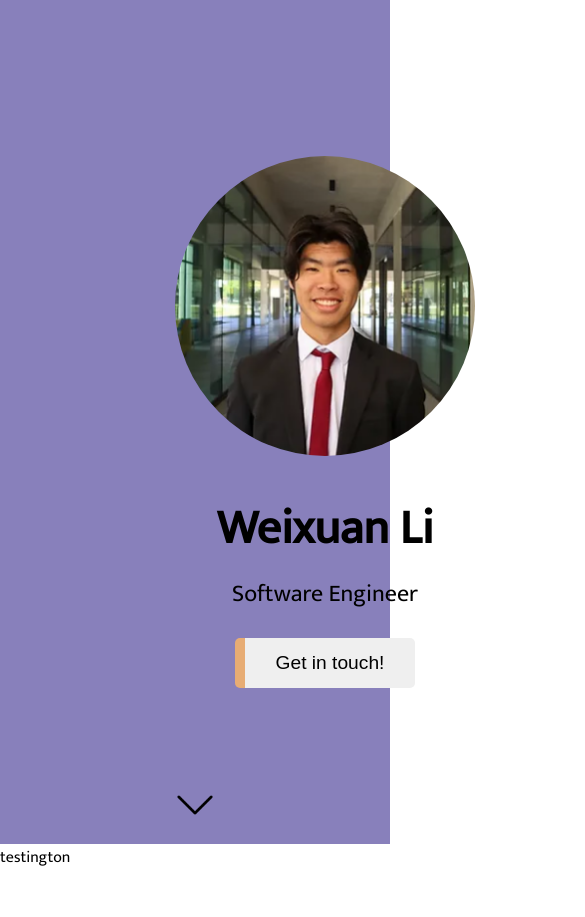
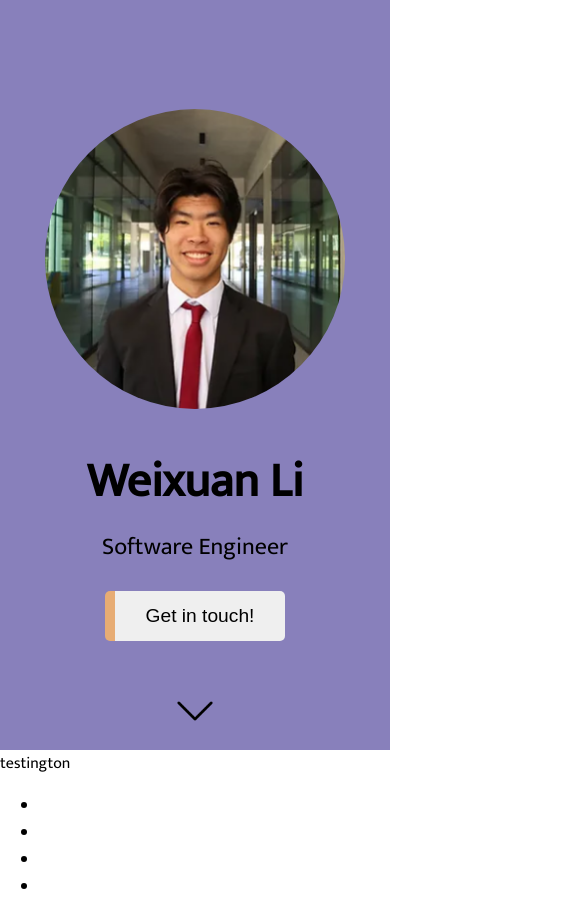
Before and after one commit to weixuanli3/weixuanli3.github.io, a plain HTML site: page index.html in a window 390 px wide. Shown: the top 917 px of the page, 585 px wide, since content can reach past the window. Before the commit the page ends 871 px from the top, so only its background shows below. Drawn offline with Linux system fonts and the light colour scheme.

Commit message:
feat: mobile support

```diff
--- a/index.html
+++ b/index.html
@@ -30,10 +30,29 @@
         <div id="about">
             testington
         </div>
+        <div id="contact">
+            <ul>
+                <li>
+                    <a href="https://www.facebook.com/weixuan.li.182/" target="_blank">
+                        <i class="fb-icon"></i>
+                    </a>
+                </li>
+                <li>
+                    <a href="https://www.linkedin.com/in/weixuanli3/" target="_blank">
+                        <i class="linkedin-icon"></i>
+                    </a>
+                </li>
+                <li>
+                    <a href="https://github.com/weixuanli3" target="_blank">
+                        <i class="github-icon"></i>
+                    </a>
+                </li>
+                <li>
+                    <a href="mailto:weixuanli3@gmail.com" target="_blank">
+                        <i class="email-icon"></i>
+                    </a>
+                </li>
+            </ul>
+        </div>
     </body>
     </html>
-
-
-    <!-- <a href="https://www.linkedin.com/in/weixuanli3/" target="_blank">
-        <img src="images/linkedin.png" alt="LinkedIn" width="30" height="30">
-    </a> -->
--- a/styles.css
+++ b/styles.css
@@ -31,12 +31,13 @@ body {
     width: 100vw;
     height: 100vh;
     background-color: var(--light-purple);
+    position: relative;
 }
 
 .profile_card {
     display: flex;
     justify-content: space-around;
-    width: 650px;
+    min-width: 650px;
     flex-wrap: wrap;
     margin: auto;
 }
@@ -45,6 +46,11 @@ body {
     .profile_card {
         flex-direction: column;
         align-items: center;
+        min-width: auto;
+    }
+
+    #main_page {
+        height: 750px;
     }
 }
 
```
